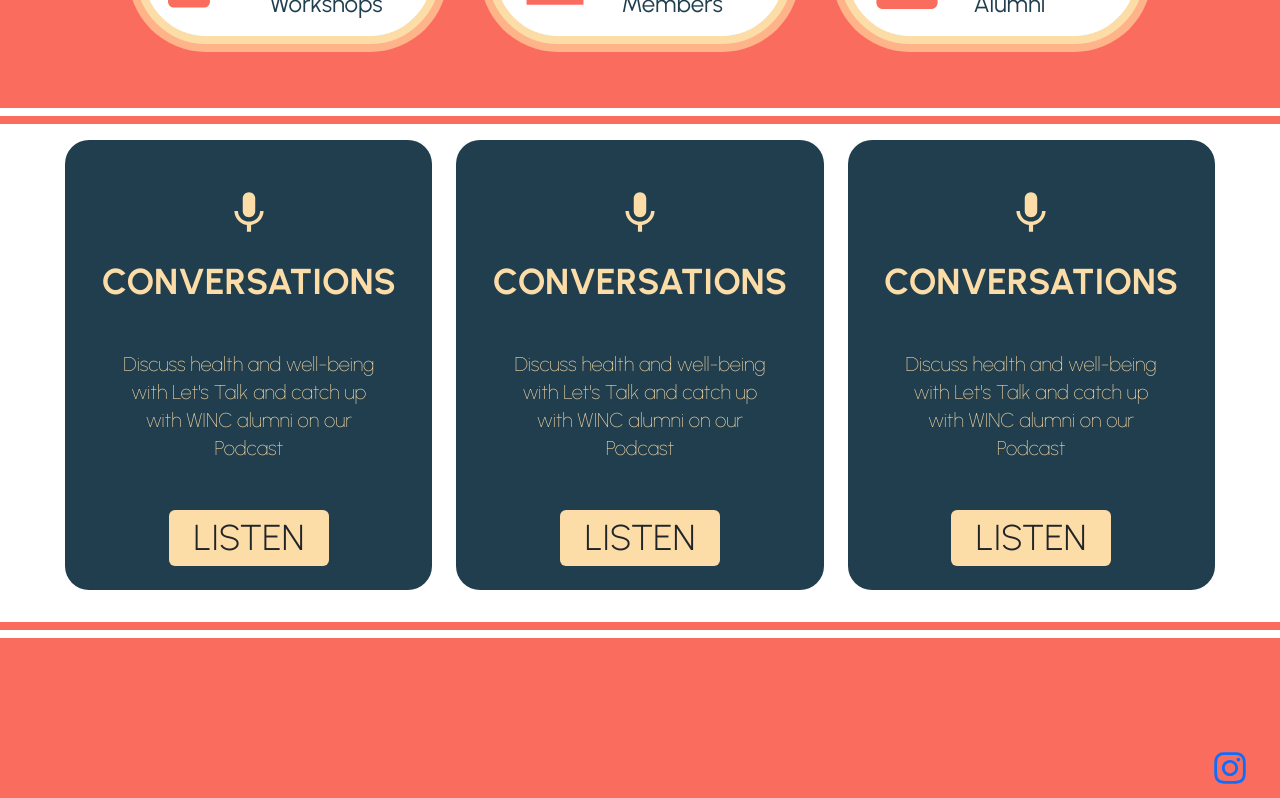
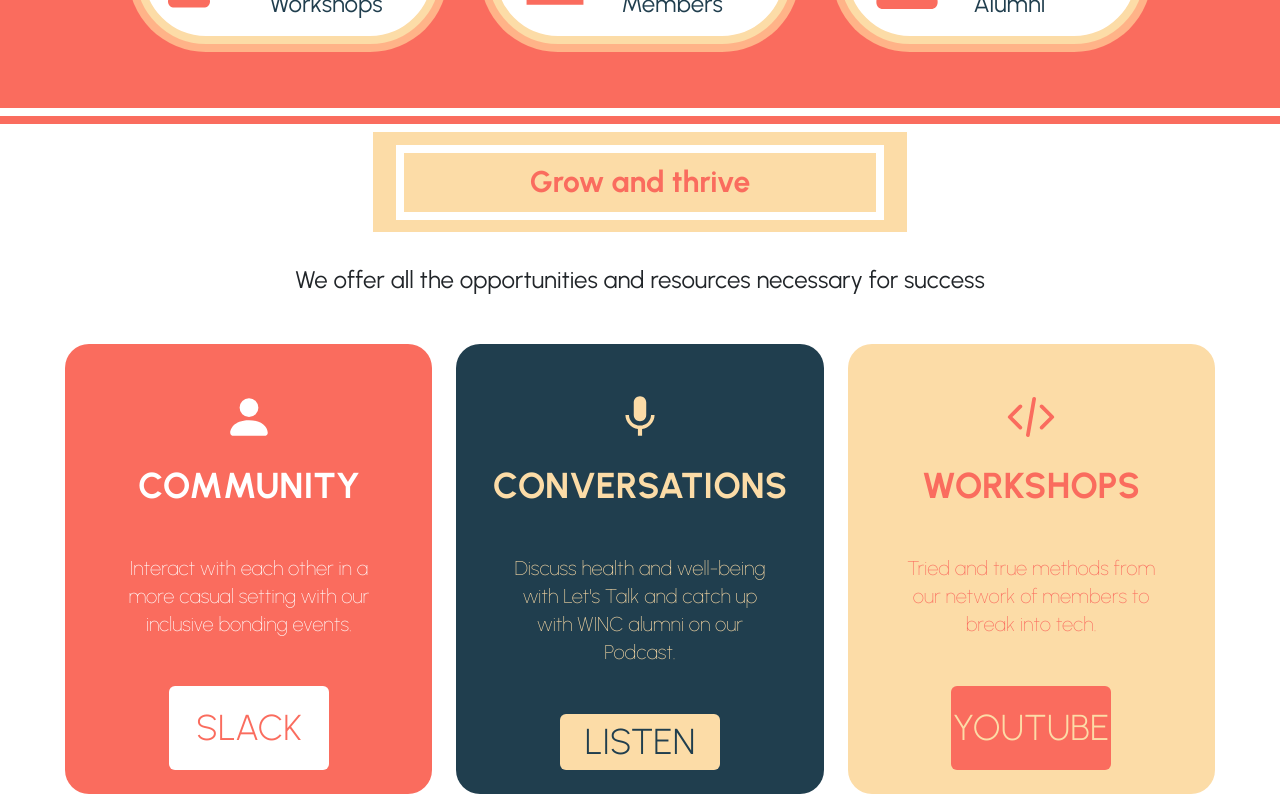
Before and after one commit to acm-ucr/winc-website, a Next.js app: page /home in a window 1280 px wide. Shown: the part 1040-1838 px from the top of the page. Built offline with nearby package versions, Linux system fonts and the light colour scheme.

Commit message:
Added growth Component

```diff
--- a/src/components/home/Service.js
+++ b/src/components/home/Service.js
@@ -26,9 +26,9 @@ const Service = ({
         {description}
       </p>
       <div
-        className={`${mediaBG} ${mediaText}flex justify-center text-center font-light text-4xl py-2 px-1 items-center w-6/12 h-full rounded-md mt-8`}
+        className={`${mediaBG} flex justify-center text-center font-light text-4xl py-2 px-1 items-center w-6/12 h-full rounded-md mt-8`}
       >
-        {media}
+        <div className={`${mediaText}`}> {media} </div>
       </div>
     </div>
   );
--- a/src/components/home/Services.js
+++ b/src/components/home/Services.js
@@ -3,16 +3,47 @@ import { Row } from "react-bootstrap";
 import { Col } from "react-bootstrap";
 import Service from "./Service";
 import { MdMic } from "react-icons/md";
+import { BsFillPersonFill } from "react-icons/bs";
+import { HiMiniCodeBracket } from "react-icons/hi2";
 const Services = () => {
   return (
+    <>
+      <div className="flex justify-center">
+        <div className="w-5/12 h-1/12 bg-winc-yellow flex items-center justify-center ">
+          <div className="box-border p-4 border-8 border-winc-white w-11/12 h-3/4 bg-winc-yellow flex items-center justify-center">
+            <div className="flex text-center text-winc-pink text-3xl justify-center font-urbanist font-bold">
+              Grow and thrive
+            </div>
+          </div>
+        </div>
+      </div>
+
+      <div className="flex justify-center my-8 text-2xl">
+        <p>
+          We offer all the opportunities and resources necessary for success
+        </p>
+      </div>
+
       <div className="flex justify-center w-full my-8">
         <Row className="w-11/12 flex justify-center">
+          <Col>
+            <Service
+              icon={<BsFillPersonFill className="text-winc-white" size={50} />}
+              topic="COMMUNITY"
+              textColor="text-winc-white"
+              description="Interact with each other in a more casual setting with our inclusive bonding events."
+              media="SLACK"
+              mediaBG="bg-winc-white"
+              mediaText="text-winc-pink"
+              backgroundColor="bg-winc-pink"
+            />
+          </Col>
           <Col>
             <Service
               icon={<MdMic className="text-winc-yellow" size={50} />}
               topic="CONVERSATIONS"
               textColor="text-winc-yellow"
-            description="Discuss health and well-being with Let's Talk and catch up with WINC alumni on our Podcast"
+              description="Discuss health and well-being with Let's Talk and catch up with WINC alumni on our Podcast."
               media="LISTEN"
               mediaBG="bg-winc-yellow"
               mediaText="text-winc-black"
@@ -21,30 +52,19 @@ const Services = () => {
           </Col>
           <Col>
             <Service
-            icon={<MdMic className="text-winc-yellow" size={50} />}
-            topic="CONVERSATIONS"
-            textColor="text-winc-yellow"
-            description="Discuss health and well-being with Let's Talk and catch up with WINC alumni on our Podcast"
-            media="LISTEN"
-            mediaBG="bg-winc-yellow"
-            mediaText="text-winc-black"
-            backgroundColor="bg-winc-black"
-          />
-        </Col>
-        <Col>
-          <Service
-            icon={<MdMic className="text-winc-yellow" size={50} />}
-            topic="CONVERSATIONS"
-            textColor="text-winc-yellow"
-            description="Discuss health and well-being with Let's Talk and catch up with WINC alumni on our Podcast"
-            media="LISTEN"
-            mediaBG="bg-winc-yellow"
-            mediaText="text-winc-black"
-            backgroundColor="bg-winc-black"
+              icon={<HiMiniCodeBracket className="text-winc-pink" size={50} />}
+              topic="WORKSHOPS"
+              textColor="text-winc-pink"
+              description="Tried and true methods from our network of members to break into tech."
+              media="YOUTUBE"
+              mediaBG="bg-winc-pink"
+              mediaText="text-winc-yellow"
+              backgroundColor="bg-winc-yellow"
             />
           </Col>
         </Row>
       </div>
+    </>
   );
 };
 
```
Lines whose indentation alone changed are shown as unchanged.
